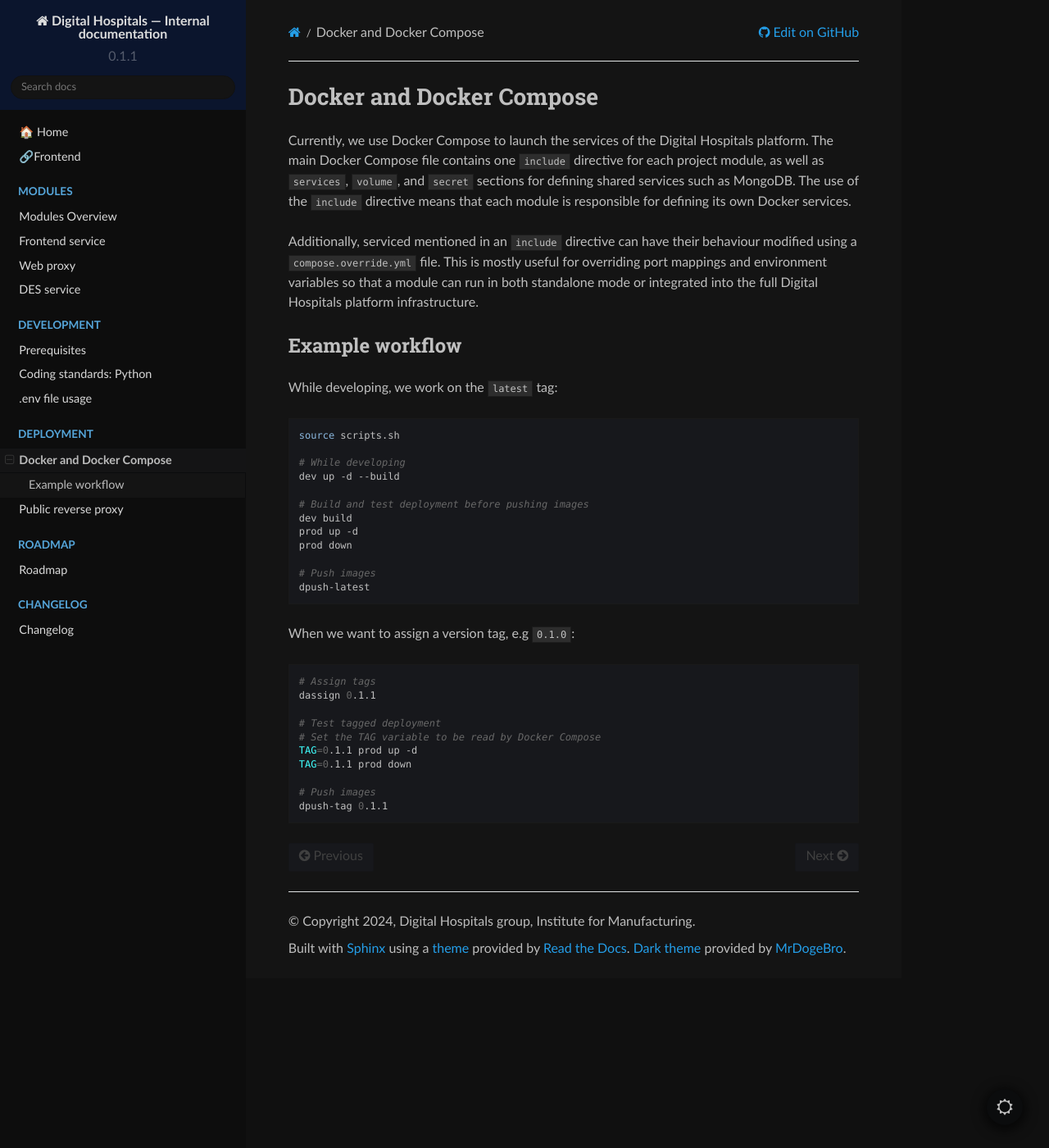
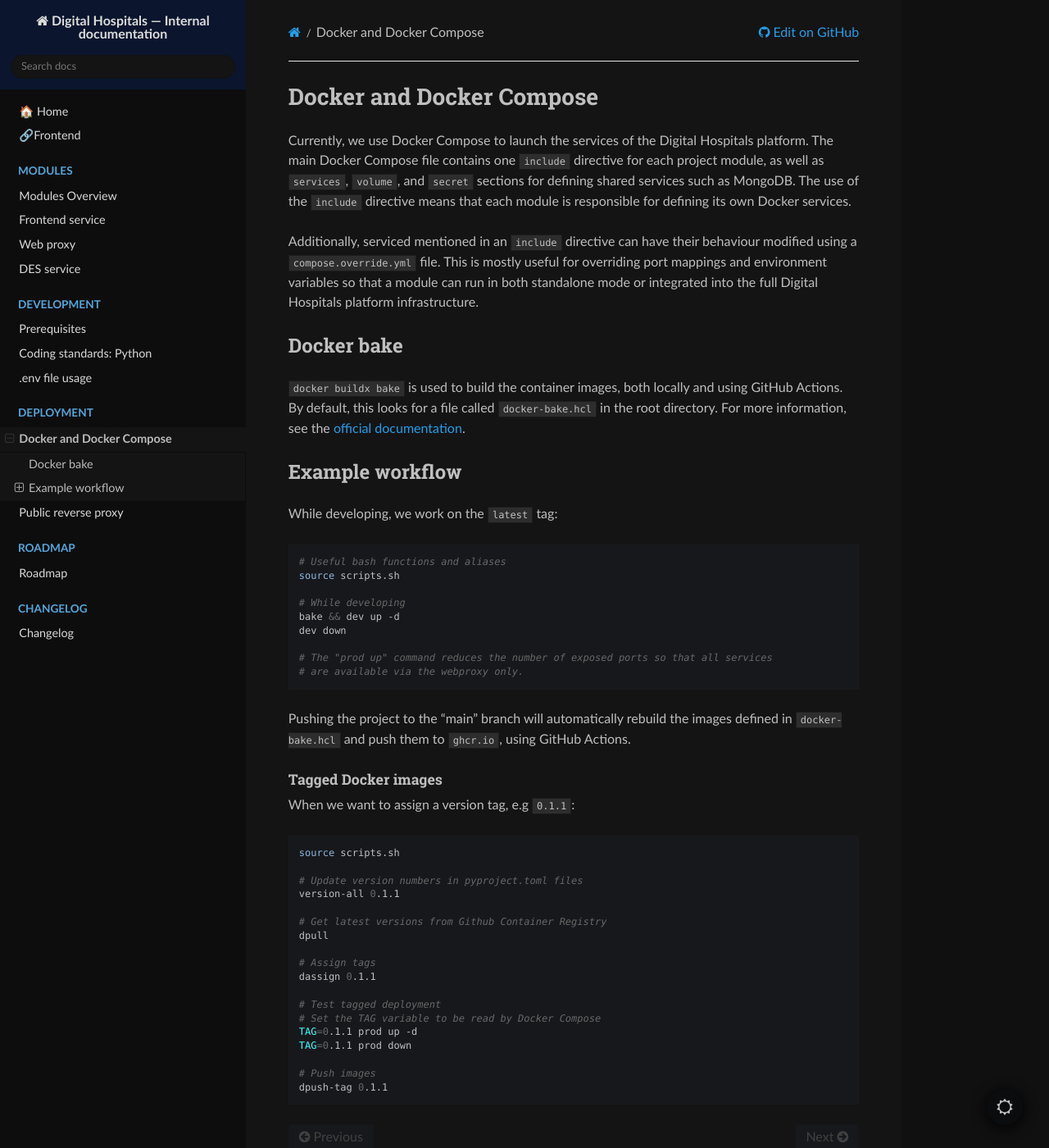
Before and after one commit to cam-digital-hospitals/dighosp_monorepo, a Sphinx documentation site: the page built from dighosp-docs/source/deploy/docker.md, in a window 1280 px wide and 1400 px high. Shown: the whole window at 82% size. Built offline with Sphinx 7.4.7 and the Read the Docs theme 2.0.0, drawn with Linux system fonts in a browser that asks for light colours.

Commit message:
Update Docker Compose files and documentation (#48)
- No build commands in compose.dev.yml since we will use `docker buildx bake` instead
- New alias in scripts.sh
- docker.md updated to reflect new workflow
- Grab version number for Sphinx from pyproject.toml
- Bugfix in kpis.py (was previously pushed but lost???)

````diff
--- a/dighosp-docs/source/conf.py
+++ b/dighosp-docs/source/conf.py
@@ -2,6 +2,25 @@
 #
 # For the full list of built-in configuration values, see the documentation:
 # https://www.sphinx-doc.org/en/master/usage/configuration.html
+
+from pathlib import Path
+
+import toml
+from packaging.version import Version
+
+# APP VERSION
+APP_VERSION = None
+try:
+    path = Path(__file__) / '../../pyproject.toml'
+    path = path.resolve()
+    data = toml.load(path)
+    if 'project' in data and 'version' in data['project']:
+        APP_VERSION = Version(data['project']['version'])
+    elif 'tool' in data and 'poetry' in data['tool'] and 'version' in data['tool']['poetry']:
+        APP_VERSION = Version(data['tool']['poetry']['version'])
+except Exception:
+    APP_VERSION = None
+
 
 # -- Project information -----------------------------------------------------
 # https://www.sphinx-doc.org/en/master/usage/configuration.html#project-information
@@ -9,8 +28,9 @@
 project = 'Digital Hospitals \u2014 Internal documentation'
 copyright = '2024, Digital Hospitals group, Institute for Manufacturing'
 author = 'Yin Chi Chan; Anandarup Mukherjee; Rohit Krishnan'
-version = '0.1.1'    # Displayed in sidebar
-release = '0.1.1a0'  # Full version number
+if APP_VERSION is not None:
+    version = str(APP_VERSION.base_version)    # Displayed in sidebar
+    release = str(APP_VERSION)  # Full version number
 
 # -- General configuration ---------------------------------------------------
 # https://www.sphinx-doc.org/en/master/usage/configuration.html#general-configuration
--- a/dighosp-docs/source/deploy/docker.md
+++ b/dighosp-docs/source/deploy/docker.md
@@ -4,28 +4,41 @@
 
 Additionally, serviced mentioned in an `include` directive can have their behaviour modified using a `compose.override.yml` file. This is mostly useful for overriding port mappings and environment variables so that a module can run in both standalone mode or integrated into the full Digital Hospitals platform infrastructure.
 
+## Docker bake
+
+`docker buildx bake` is used to build the container images, both locally and using GitHub Actions. By default, this looks for a file called `docker-bake.hcl` in the root directory. For more information, see the [official documentation](https://docs.docker.com/build/bake/introduction/).
+
 ## Example workflow
 
 While developing, we work on the `latest` tag:
 
 ```bash
+# Useful bash functions and aliases
 source scripts.sh
 
 # While developing
-dev up -d --build
+bake && dev up -d
+dev down
 
-# Build and test deployment before pushing images
-dev build
-prod up -d
-prod down
-
-# Push images
-dpush-latest
+# The "prod up" command reduces the number of exposed ports so that all services
+# are available via the webproxy only.
 ```
 
-When we want to assign a version tag, e.g `0.1.0`:
+Pushing the project to the "main" branch will automatically rebuild the images defined in `docker-bake.hcl` and push them to `ghcr.io`, using GitHub Actions.
+
+### Tagged Docker images
+
+When we want to assign a version tag, e.g `0.1.1`:
 
 ```bash
+source scripts.sh
+
+# Update version numbers in pyproject.toml files
+version-all 0.1.1
+
+# Get latest versions from Github Container Registry
+dpull
+
 # Assign tags
 dassign 0.1.1
 
````
Also changed, not shown: compose.dev.yml (+4 -17 lines), dighosp-docs/source/modules/des.md (+11 -0 lines), 3 other files.
